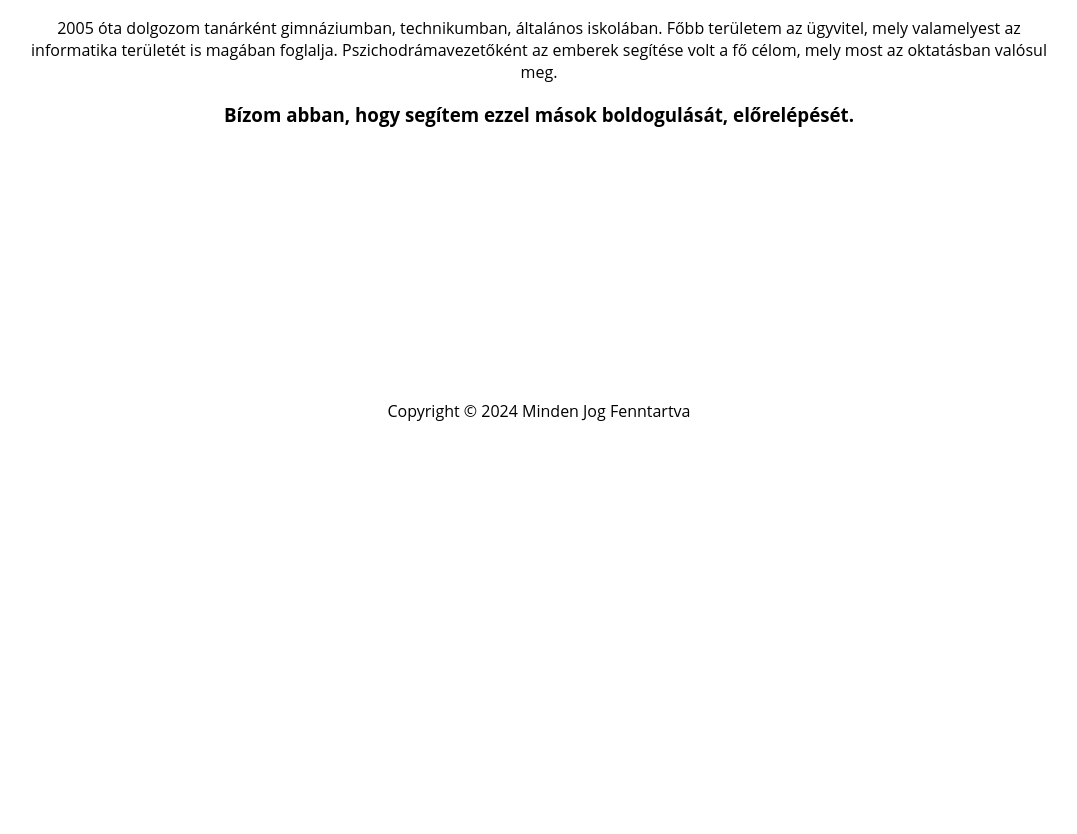
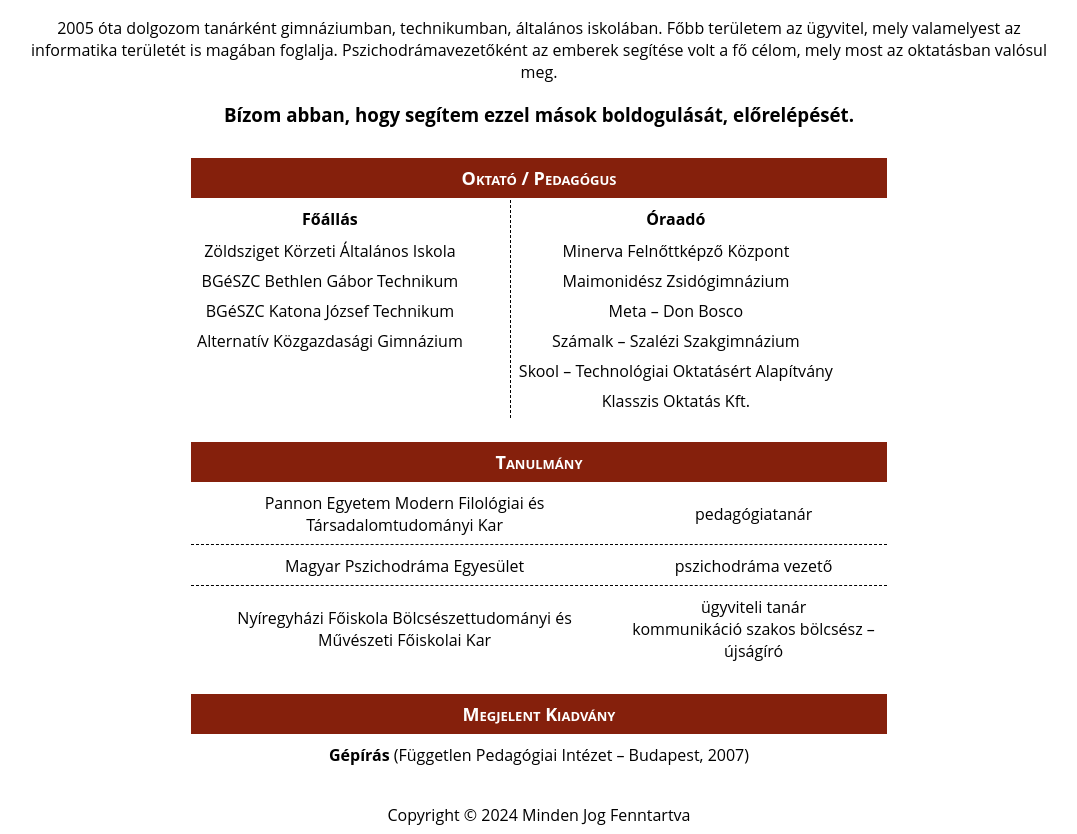
Before and after one commit to rolkotaki/django-hajni-courses, a Django app: page / in a window 1280 px wide. Shown: the part 370-1204 px from the top of the page, without its empty margins (101-1178 px from the left). Before the commit the page ends 791 px from the top, so only its background shows below. Run offline with Django 5.2, Linux system fonts and the light colour scheme; parts of the project's set-up code (start-up, migrations or seed data) failed here and were passed over.

Commit message:
Add introduction tables to home page

```diff
--- a/hajni_courses_app/static/style/style.css
+++ b/hajni_courses_app/static/style/style.css
@@ -149,11 +149,11 @@ html, body {
   margin: 20px auto 0px auto;
 }
 
-#home_div table {
+#home_div #table_contact {
   margin: 0 auto;
 }
 
-#home_div table td {
+#home_div #table_contact td {
   padding: 0px 20px 0px 20px;
 }
 
@@ -437,3 +437,40 @@ html, body {
   border: 2px solid #85200C;
   border-radius: 0.4rem;
 }
+
+.table_introduction {
+  width: 700px;
+  margin: 0 auto;
+  padding-top: 10px;
+  padding-bottom: 10px;
+}
+
+.td_introduction_title {
+  background-color: #85200C;
+  color: white;
+  font-weight: bold;
+  font-variant-caps: small-caps;
+  font-size: 18px;
+  padding: 8px;
+}
+
+#table_introduction_jobs table td {
+  padding: 3px;
+}
+
+#table_introduction_jobs table th {
+  padding: 5px;
+}
+
+.table_col_border {
+  border-right: 1px dashed;
+}
+
+#table_introduction_studies td {
+  padding: 8px;
+  border-bottom: 1px dashed;
+}
+
+#table_introduction_publications td {
+  padding: 8px;
+}
--- a/hajni_courses_app/templates/home.html
+++ b/hajni_courses_app/templates/home.html
@@ -5,7 +5,7 @@
 {% load static %}
 
 <div id="home_div">
-    <table>
+    <table id="table_contact">
         <tr>
             <td>
                 <img id="img_photo" src="{% static 'hajni_image.jpg' %}">
@@ -47,6 +47,85 @@
     <p>{% trans '2005 óta dolgozom tanárként gimnáziumban, technikumban, általános iskolában. Főbb területem az ügyvitel, mely valamelyest az informatika területét is magában foglalja. Pszichodrámavezetőként az emberek segítése volt a fő célom, mely most az oktatásban valósul meg.' %}</p>
     <h3>{% trans 'Bízom abban, hogy segítem ezzel mások boldogulását, előrelépését.' %}</h3>
 
+    <table id="table_introduction_jobs" class="table_introduction">
+        <tr><td colspan="2" class="td_introduction_title">Oktató / Pedagógus</td></tr>
+        <tr>
+            <td class="table_col_border">
+                <table>
+                    <tr>
+                        <th>Főállás</th>
+                    </tr>
+                    <tr>
+                        <td>Zöldsziget Körzeti Általános Iskola</td>
+                    </tr>
+                    <tr>
+                        <td>BGéSZC Bethlen Gábor Technikum</td>
+                    </tr>
+                    <tr>
+                        <td>BGéSZC Katona József Technikum</td>
+                    </tr>
+                    <tr>
+                        <td>Alternatív Közgazdasági Gimnázium</td>
+                    </tr>
+                    <tr>
+                        <td style="color: white;">x</td>
+                    </tr>
+                    <tr>
+                        <td style="color: white;">x</td>
+                    </tr>
+                </table>
+            </td>
+            <td>
+                <table>
+                    <tr>
+                        <th>Óraadó</th>
+                    </tr>
+                    <tr>
+                        <td>Minerva Felnőttképző Központ</td>
+                    </tr>
+                    <tr>
+                        <td>Maimonidész Zsidógimnázium</td>
+                    </tr>
+                    <tr>
+                        <td>Meta – Don Bosco</td>
+                    </tr>
+                    <tr>
+                        <td>Számalk – Szalézi Szakgimnázium</td>
+                    </tr>
+                    <tr>
+                        <td>Skool – Technológiai Oktatásért Alapítvány</td>
+                    </tr>
+                    <tr>
+                        <td>Klasszis Oktatás Kft.</td>
+                    </tr>
+                </table>
+            </td>
+        </tr>
+    </table>
+
+    <table id="table_introduction_studies" class="table_introduction">
+        <tr><td colspan="2" class="td_introduction_title" style="border: none;">Tanulmány</td></tr>
+        <tr >
+            <td>Pannon Egyetem Modern Filológiai és Társadalomtudományi Kar</td>
+            <td>pedagógiatanár</td>
+        </tr>
+        <tr>
+            <td>Magyar Pszichodráma Egyesület</td>
+            <td>pszichodráma vezető</td>
+        </tr>
+        <tr>
+            <td style="border: none;">Nyíregyházi Főiskola Bölcsészettudományi és Művészeti Főiskolai Kar</td>
+            <td style="border: none;">ügyviteli tanár</br>kommunikáció szakos bölcsész – újságíró</td>
+        </tr>
+    </table>
+
+    <table id="table_introduction_publications" class="table_introduction">
+        <tr><td colspan="2" class="td_introduction_title">Megjelent Kiadvány</td></tr>
+        <tr>
+            <td><strong>Gépírás</strong> (Független Pedagógiai Intézet – Budapest, 2007)</td>
+        </tr>
+    </table>
+
 </div>
 
 <div id="content_wrapper">
```
